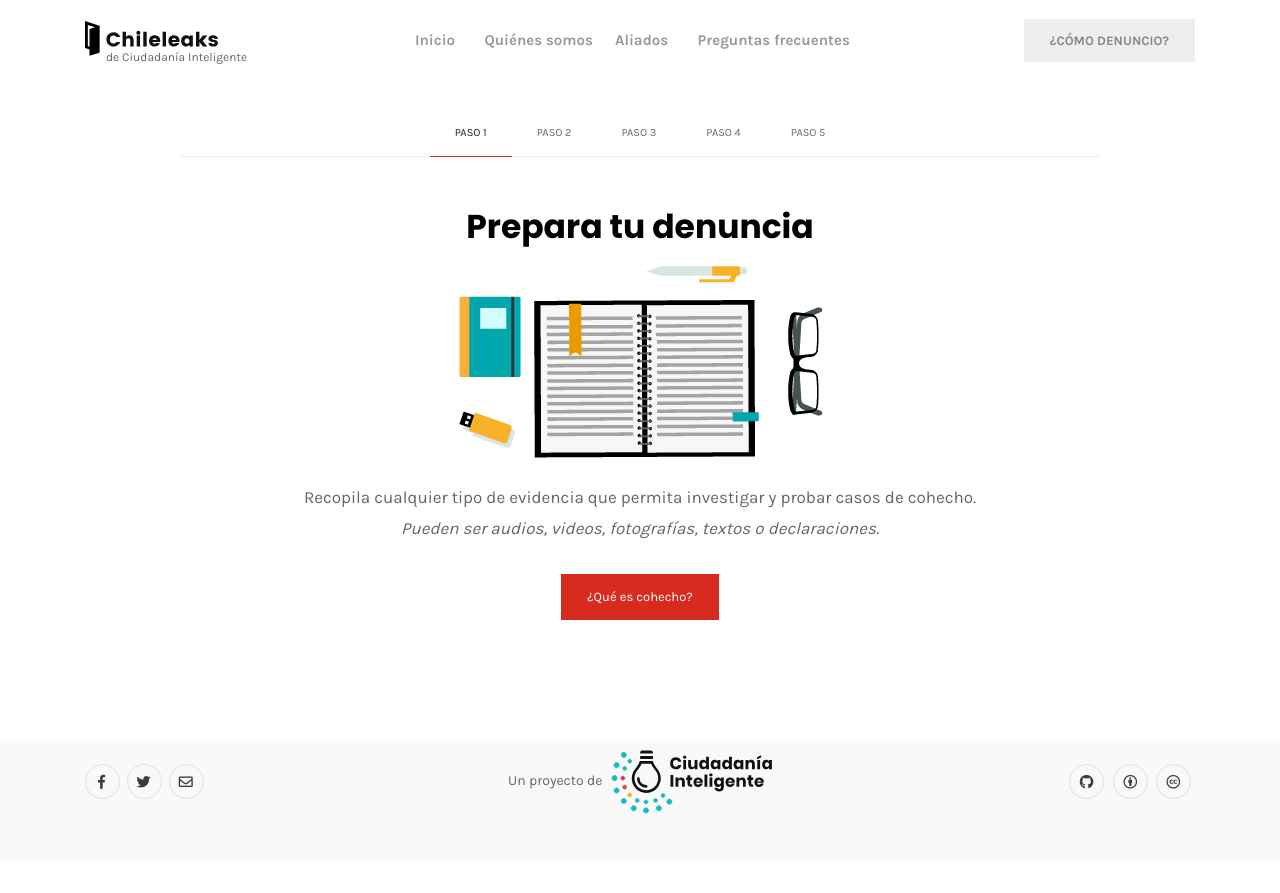
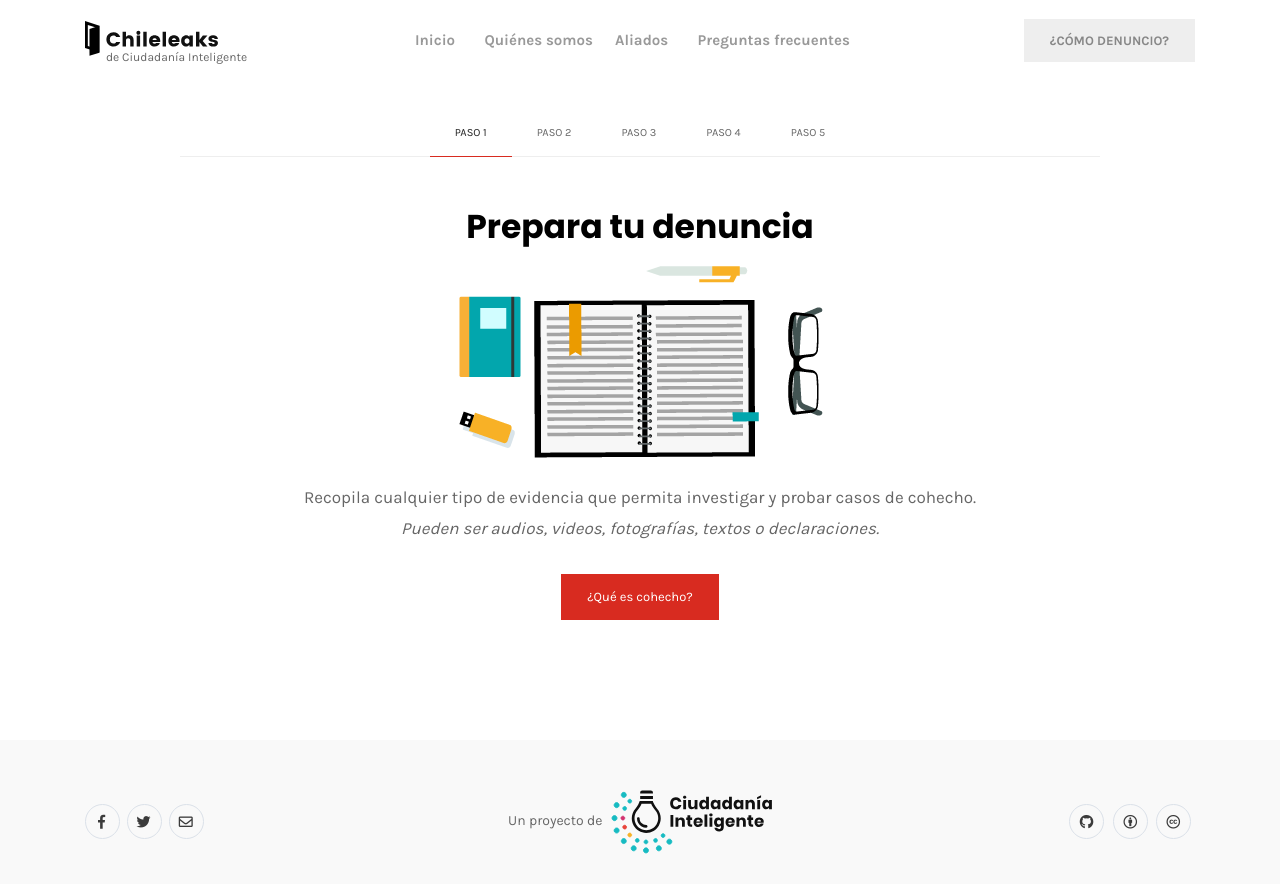
Before and after one commit to ciudadanointeligente/chileleaks, a Jekyll site: the page built from denuncia.md, in a window 1280 px wide. Shown: the top 893 px of the page. Built offline with Jekyll 4.4.1, drawn with Linux system fonts in a browser that asks for light colours; nearby versions of some CDN libraries.

Commit message:
Updates logos

```diff
--- a/_includes/footer.html
+++ b/_includes/footer.html
@@ -11,7 +11,7 @@
       <div class="col-sm-12 col-md-6 text-center">
         <ul class="list-inline footer-logo">
           <li class="list-inline-item">
-            <p class="text-right">Un proyecto de </p>
+            <div class="text-right">Un proyecto de </div>
           </li>
           <li class="list-inline-item">
             <a href="https://ciudadanointeligente.org/" target="_blank">
--- a/_layouts/home.html
+++ b/_layouts/home.html
@@ -55,8 +55,9 @@
 	<div class="section-block replicable-content">
 		<div class="row flex mt-30">
 			<div class="column width-12 center">
-				<a href="index.html"><img src="images/logo-dark.png" alt="chileleaks-logo" /></a>
-
+				<div class="mb-30">
+					<img src="images/logo-big.svg" alt="chileleaks-logo" />
+				</div>
 					<div class="clear"></div>
 						<p class="lead mb-30">Chileleaks es una plataforma segura para denunciar de
 							forma anónima casos de corrupción en Chile. Si posees información, datos y/o
--- a/_sass/_base.scss
+++ b/_sass/_base.scss
@@ -2836,12 +2836,7 @@
 }
 
 /* Footer Background */
-.footer{
-	background: #fff;
-}
-.footer-top{
-	/*background-color: #333;*/
-}
+
 .footer .footer-bottom-inner{
 	border-color: #eee;
 }
@@ -3668,7 +3663,7 @@
 // Footer
 
 footer {
-  padding: 30px 0 10px;
+  padding: 70px 0 0px;
   background: #f9f9f9;
 }
 
@@ -3703,6 +3698,11 @@
 	}
 
 @media only screen and (max-width: 768px){
+	footer {
+	  padding: 50px 0 30px;
+	  background: #f9f9f9;
+	}
+
 	.footer-icons {
 		text-align: center;
 		padding-bottom: 20px;
```
Also changed, not shown: images/logo-big.svg (added).
